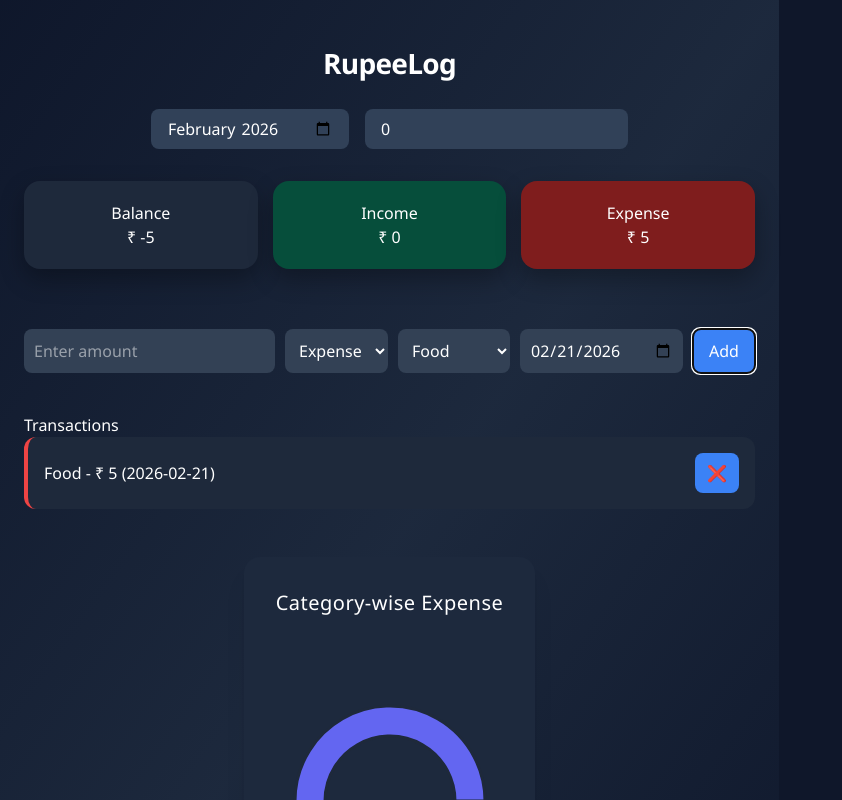
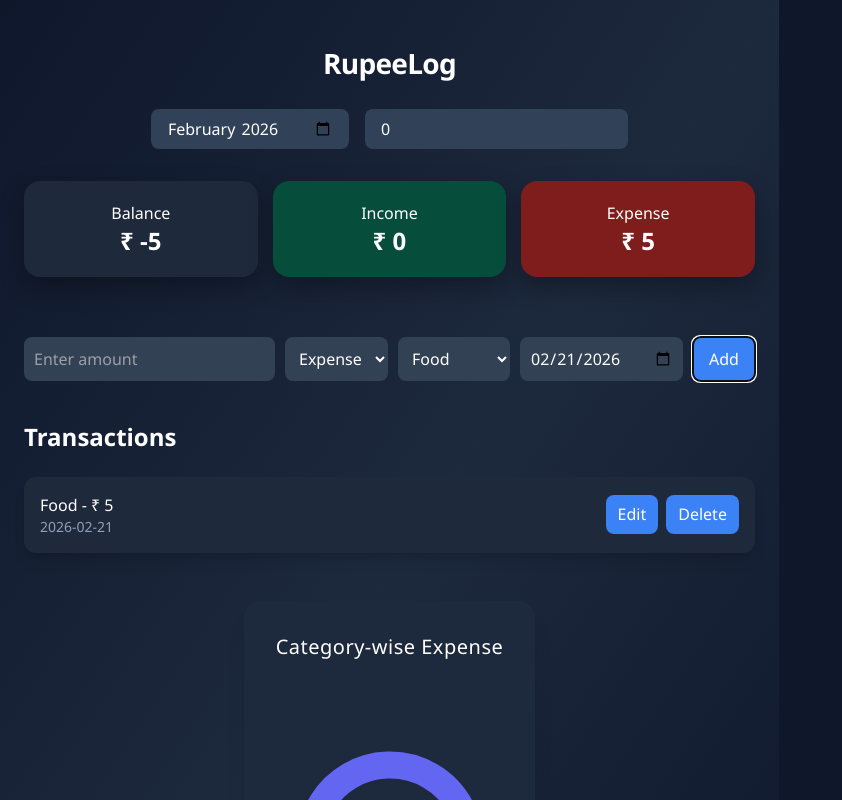
Before and after one commit to AthulManoj760/RupeeLog, a React (Vite) app: page / in a window 1280 px wide. Both pictures are taken after typing "5" into the empty fields and a click on the button "Add". Shown: the top 800 px of the page, without its empty margins (0-842 px from the left). Built offline with nearby package versions, Linux system fonts and the light colour scheme.

Commit message:
Add animated number counters and finalize UI polish

```diff
--- a/package.json
+++ b/package.json
@@ -12,6 +12,7 @@
   "dependencies": {
     "framer-motion": "^12.34.3",
     "react": "^19.2.0",
+    "react-countup": "^6.5.3",
     "react-dom": "^19.2.0",
     "recharts": "^3.7.0"
   },
--- a/src/App.jsx
+++ b/src/App.jsx
@@ -15,6 +15,27 @@ function App() {
   const [type, setType] = useState("expense");
   const [category, setCategory] = useState("Food");
   const [customCategory, setCustomCategory] = useState("");
+  const [editId, setEditId] = useState(null);
+
+  const handleEdit = (transaction) => {
+    console.log("Editing transaction:", transaction);
+
+    setAmount(transaction.amount);
+    setType(transaction.type);
+
+    const predefinedCategories = ["Food", "Travel", "Rent", "Shopping"];
+
+    if (predefinedCategories.includes(transaction.category)) {
+      setCategory(transaction.category);
+      setCustomCategory("");
+    } else {
+      setCategory("Others");
+      setCustomCategory(transaction.category);
+    }
+
+    setDate(transaction.date);
+    setEditId(transaction.id);
+  };
 
   const [date, setDate] = useState(new Date().toISOString().split("T")[0]);
 
@@ -36,9 +57,6 @@ function App() {
   }, [budget]);
 
   const handleAdd = () => {
-    console.log("Category:", category);
-    console.log("CustomCategory:", customCategory);
-
     if (!amount) return;
 
     let finalCategory = category;
@@ -48,6 +66,24 @@ function App() {
       finalCategory = customCategory.trim();
     }
 
+    if (editId !== null) {
+      // UPDATE MODE
+      const updatedTransactions = transactions.map((t) =>
+        t.id === editId
+          ? {
+              ...t,
+              amount: parseFloat(amount),
+              type: type,
+              category: finalCategory,
+              date: date,
+            }
+          : t
+      );
+
+      setTransactions(updatedTransactions);
+      setEditId(null);
+    } else {
+      // ADD MODE
       const newTransaction = {
         id: Date.now(),
         amount: parseFloat(amount),
@@ -57,8 +93,13 @@ function App() {
       };
 
       setTransactions([...transactions, newTransaction]);
+    }
+
+    // Reset form
     setAmount("");
+    setCategory("Food");
     setCustomCategory("");
+    setDate(new Date().toISOString().split("T")[0]);
   };
 
   const handleDelete = (id) => {
@@ -155,6 +196,7 @@ function App() {
           date={date}
           setDate={setDate}
           handleAdd={handleAdd}
+          editId={editId}
         />
       </div>
 
@@ -163,6 +205,7 @@ function App() {
         <TransactionList
           transactions={filteredTransactions}
           handleDelete={handleDelete}
+          handleEdit={handleEdit}
         />
       </div>
 
--- a/src/components/Summary.jsx
+++ b/src/components/Summary.jsx
@@ -1,19 +1,26 @@
+import CountUp from "react-countup";
 function Summary({ balance, totalIncome, totalExpense }) {
   return (
     <div className="summary">
       <div className="card balance">
         <h3>Balance</h3>
-        <p>₹ {balance}</p>
+        <p className="text-2xl font-semibold">
+          ₹ <CountUp end={balance} duration={1} separator="," />
+        </p>
       </div>
 
       <div className="card income">
         <h3>Income</h3>
-        <p>₹ {totalIncome}</p>
+        <p className="text-2xl font-semibold">
+          ₹ <CountUp end={totalIncome} duration={1} separator="," />
+        </p>
       </div>
 
       <div className="card expense">
         <h3>Expense</h3>
-        <p>₹ {totalExpense}</p>
+        <p className="text-2xl font-semibold">
+          ₹ <CountUp end={totalExpense} duration={1} separator="," />
+        </p>
       </div>
     </div>
   );
--- a/src/components/TransactionForm.jsx
+++ b/src/components/TransactionForm.jsx
@@ -11,6 +11,7 @@ function TransactionForm
   date,
   setDate,
   handleAdd,
+  editId,
 })
 {
   return (
@@ -50,7 +51,9 @@ function TransactionForm
         onChange={(e) => setDate(e.target.value)}
       />
 
-      <button onClick={handleAdd}>Add</button>
+      <button onClick={handleAdd}>
+        {editId !== null ? "Update" : "Add"}
+      </button>
     </div>
   );
 }
--- a/src/components/TransactionList.jsx
+++ b/src/components/TransactionList.jsx
@@ -1,21 +1,57 @@
-function TransactionList({ transactions, handleDelete }) {
+import { motion } from "framer-motion";
+
+function TransactionList({ transactions, handleDelete, handleEdit }) {
+  if (transactions.length === 0) {
+    return (
+      <div className="mt-10 text-center text-slate-400">
+        No transactions yet.
+      </div>
+    );
+  }
+
   return (
-    <>
-      <h3>Transactions</h3>
-      <ul>
-        {transactions.map((t) => (
-          <li
-            key={t.id}
-            className={t.type === "income" ? "income-item" : "expense-item"}
+    <div className="mt-10">
+      <h2 className="text-2xl font-semibold mb-6">Transactions</h2>
+
+      <ul className="space-y-4">
+        {transactions.map((transaction) => (
+          <motion.li
+            key={transaction.id}
+            initial={{ opacity: 0, y: 20 }}
+            animate={{ opacity: 1, y: 0 }}
+            transition={{ duration: 0.3 }}
+            className="bg-slate-800 p-4 rounded-xl shadow-lg flex justify-between items-center hover:-translate-y-1 hover:shadow-xl transition"
           >
-            <span>
-              {t.category} - ₹ {t.amount} ({t.date})
-            </span>
-            <button onClick={() => handleDelete(t.id)}>❌</button>
-          </li>
+            {/* Transaction Info */}
+            <div>
+              <p className="font-medium">
+                {transaction.category} - ₹ {transaction.amount}
+              </p>
+              <p className="text-sm text-slate-400">
+                {transaction.date}
+              </p>
+            </div>
+
+            {/* Buttons */}
+            <div className="flex gap-2">
+              <button
+                onClick={() => handleEdit(transaction)}
+                className="bg-slate-600 px-3 py-1 rounded-md text-sm hover:bg-slate-500 transition"
+              >
+                Edit
+              </button>
+
+              <button
+                onClick={() => handleDelete(transaction.id)}
+                className="bg-red-600 px-3 py-1 rounded-md text-sm hover:bg-red-500 transition"
+              >
+                Delete
+              </button>
+            </div>
+          </motion.li>
         ))}
       </ul>
-    </>
+    </div>
   );
 }
 
```
Also changed, not shown: 1 other file (tests, documents, lock files or other folders). Lines whose indentation alone changed are shown as unchanged.
